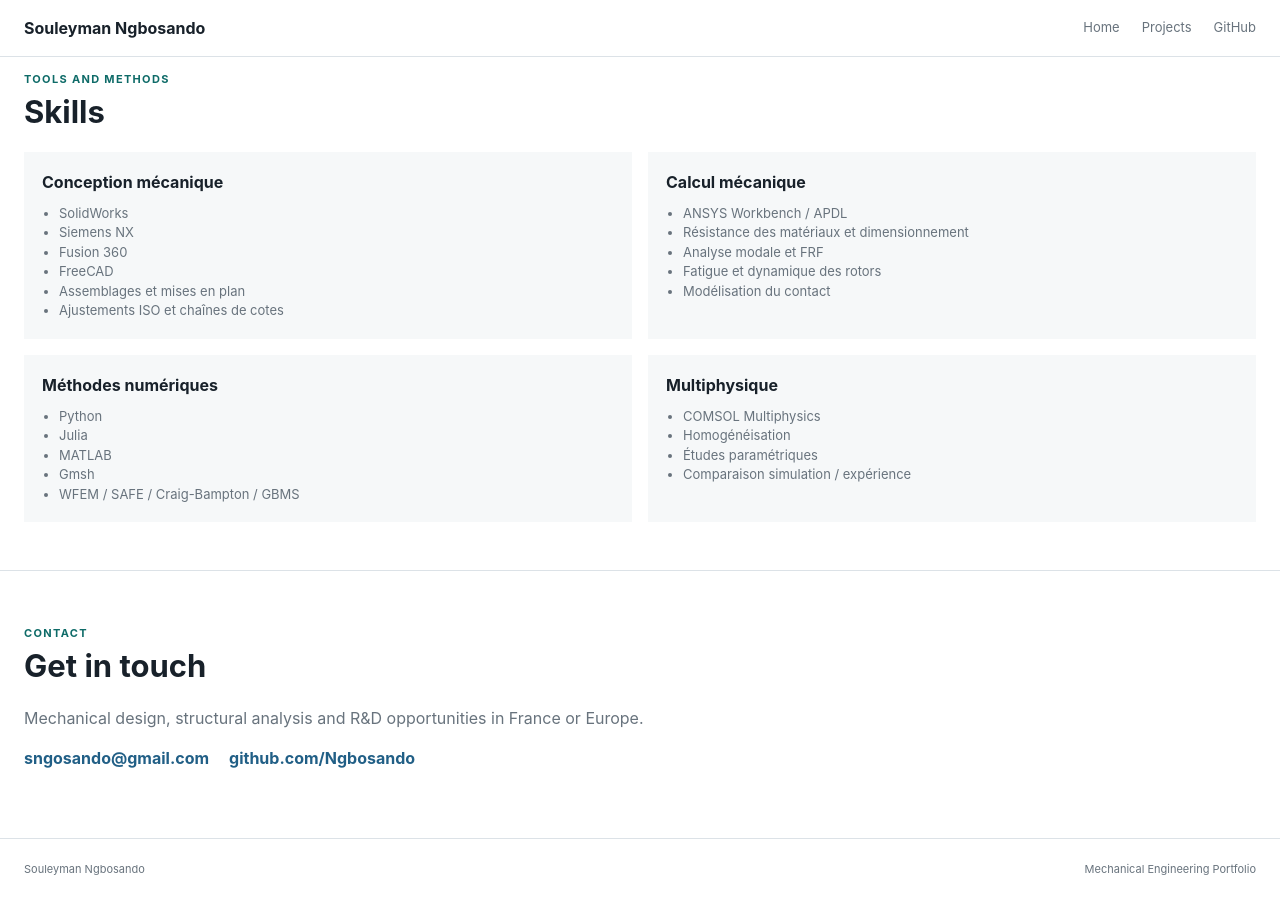
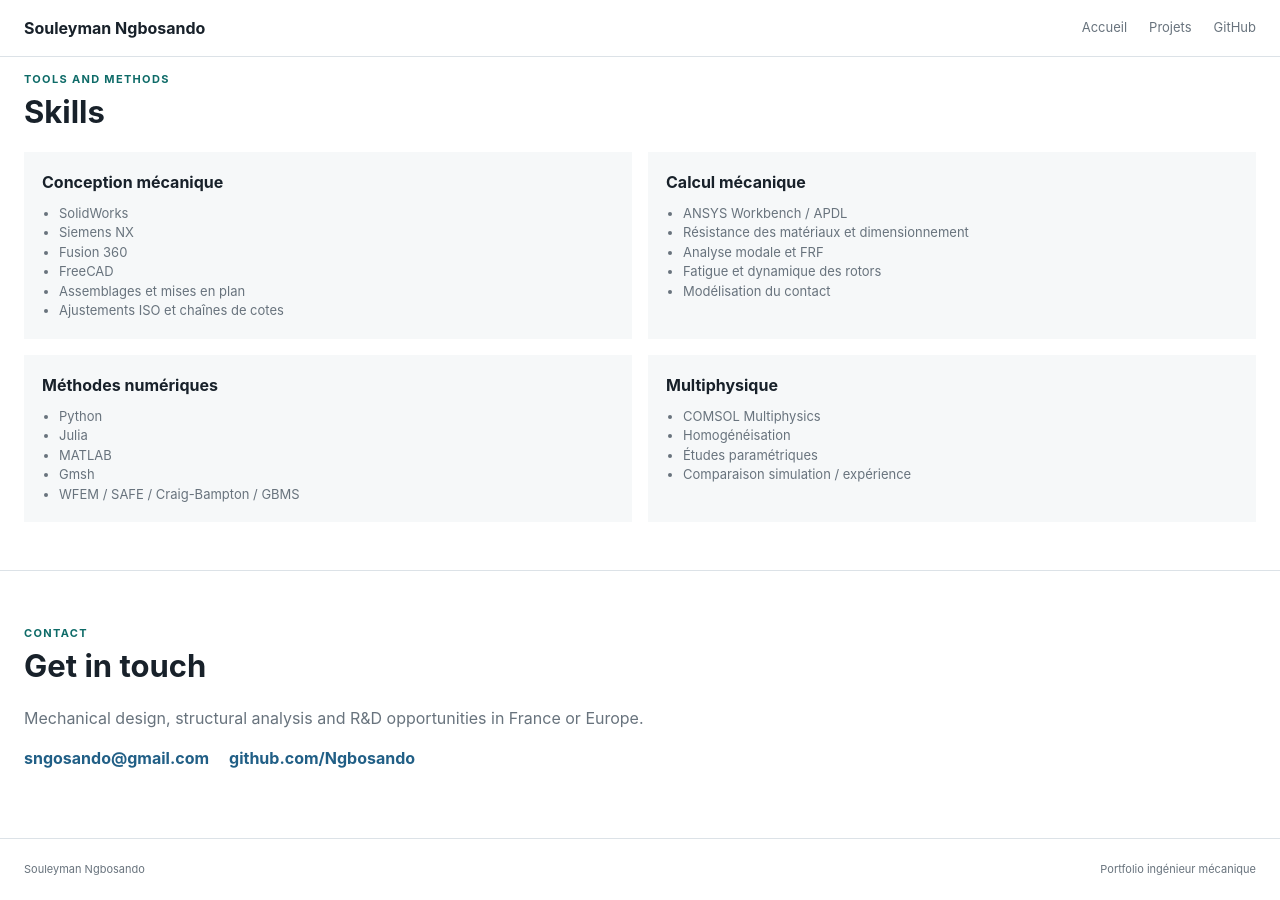
Before and after one commit to Ngbosando/Ngbosando.github.io, a Jekyll site: the page built from index.html, in a window 1280 px wide and 900 px high, scrolled down 1791 px. Built offline with Jekyll 4.4.1, drawn with Linux system fonts in a browser that asks for light colours.

Commit message:
Passer le portfolio en français

```diff
--- a/_layouts/wrapper.html
+++ b/_layouts/wrapper.html
@@ -1,3 +1,3 @@
-<!doctype html><html lang="en"><head><meta charset="utf-8"><meta name="viewport" content="width=device-width, initial-scale=1"><title>{{ page.title | default: site.title }}</title><meta name="description" content="{{ site.description }}"><link rel="stylesheet" href="{{ '/css/style.css' | relative_url }}"></head><body>
-<header class="site-header"><a class="brand" href="{{ '/' | relative_url }}">{{ site.name }}</a><nav><a href="{{ '/' | relative_url }}">Home</a><a href="{{ '/projects.html' | relative_url }}">Projects</a><a href="https://github.com/Ngbosando">GitHub</a></nav></header>
-<main>{{ content }}</main><footer class="site-footer"><span>{{ site.name }}</span><span>Mechanical Engineering Portfolio</span></footer></body></html>
+<!doctype html><html lang="fr"><head><meta charset="utf-8"><meta name="viewport" content="width=device-width, initial-scale=1"><title>{{ page.title | default: site.title }}</title><meta name="description" content="{{ site.description }}"><link rel="stylesheet" href="{{ '/css/style.css' | relative_url }}"></head><body>
+<header class="site-header"><a class="brand" href="{{ '/' | relative_url }}">{{ site.name }}</a><nav><a href="{{ '/' | relative_url }}">Accueil</a><a href="{{ '/projects.html' | relative_url }}">Projets</a><a href="https://github.com/Ngbosando">GitHub</a></nav></header>
+<main>{{ content }}</main><footer class="site-footer"><span>{{ site.name }}</span><span>Portfolio ingénieur mécanique</span></footer></body></html>
```
